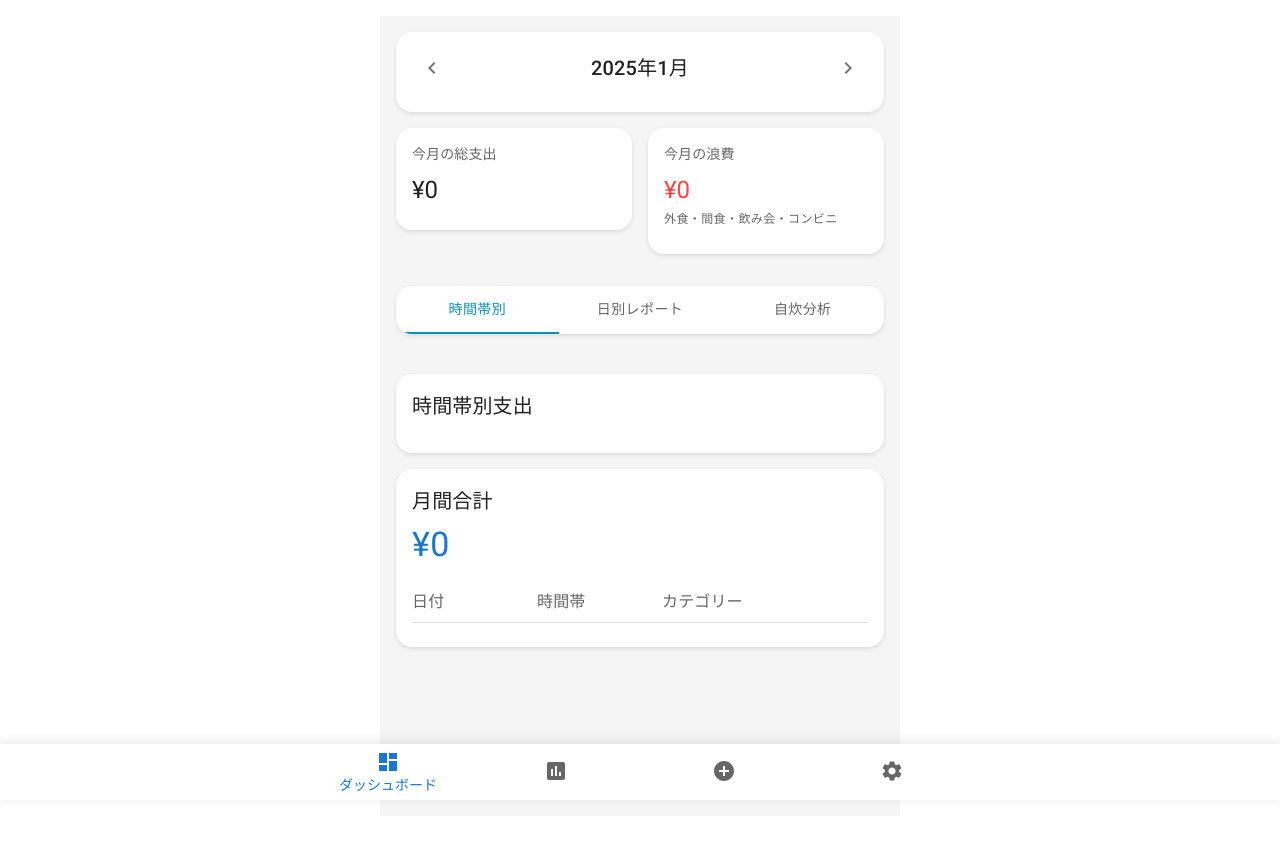
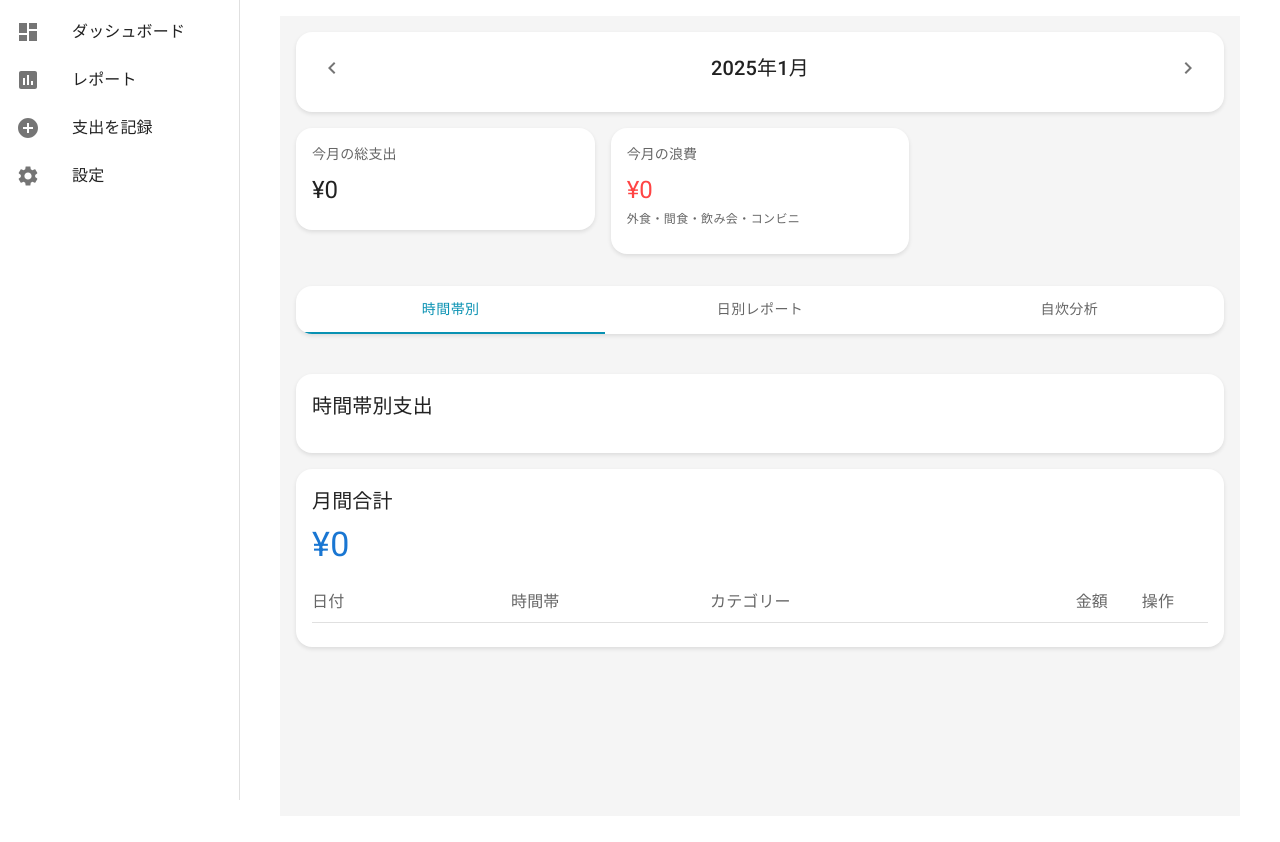
Before and after one commit to fujihira13/memoWeb, a React (Vite) app: page / in a window 1280 px wide. Shown: the top 842 px of the page. Built offline with nearby package versions, Linux system fonts and the light colour scheme.

Commit message:
スマホレイアウト

```diff
--- a/src/components/Layout.tsx
+++ b/src/components/Layout.tsx
@@ -1,22 +1,42 @@
 import { Outlet } from "react-router-dom";
 import { Navigation } from "./Navigation";
-import { Box, Container } from "@mui/material";
+import { Box, Container, useTheme, useMediaQuery } from "@mui/material";
 import styled from "@emotion/styled";
 
 const MainContent = styled(Box)`
   padding: 16px;
-  padding-bottom: 72px; // ナビゲーションバーの高さ + 余白
+  padding-bottom: 72px;
+`;
+
+const SideNavigation = styled(Box)`
+  width: 240px;
+  position: fixed;
+  left: 0;
+  top: 0;
+  height: 100vh;
+  border-right: 1px solid #e0e0e0;
+  background-color: #ffffff;
 `;
 
 export const Layout = () => {
+  const theme = useTheme();
+  const isDesktop = useMediaQuery(theme.breakpoints.up("md"));
+
   return (
-    <>
-      <Container maxWidth="sm">
-        <MainContent>
-          <Outlet />
-        </MainContent>
-      </Container>
-      <Navigation />
-    </>
+    <Box display="flex">
+      {isDesktop && (
+        <SideNavigation>
+          <Navigation orientation="vertical" />
+        </SideNavigation>
+      )}
+      <Box flex={1} marginLeft={isDesktop ? "240px" : 0}>
+        <Container maxWidth={isDesktop ? "lg" : "sm"}>
+          <MainContent>
+            <Outlet />
+          </MainContent>
+        </Container>
+      </Box>
+      {!isDesktop && <Navigation orientation="horizontal" />}
+    </Box>
   );
 };
--- a/src/components/Navigation.tsx
+++ b/src/components/Navigation.tsx
@@ -1,18 +1,17 @@
 import { useNavigate, useLocation } from "react-router-dom";
-import { BottomNavigation, BottomNavigationAction } from "@mui/material";
+import {
+  Box,
+  List,
+  ListItem,
+  ListItemIcon,
+  ListItemText,
+  BottomNavigation,
+  BottomNavigationAction,
+} from "@mui/material";
 import DashboardIcon from "@mui/icons-material/Dashboard";
 import AssessmentIcon from "@mui/icons-material/Assessment";
 import AddCircleIcon from "@mui/icons-material/AddCircle";
 import SettingsIcon from "@mui/icons-material/Settings";
-import styled from "@emotion/styled";
-
-const StyledBottomNavigation = styled(BottomNavigation)`
-  position: fixed;
-  bottom: 0;
-  left: 0;
-  right: 0;
-  box-shadow: 0 -2px 10px rgba(0, 0, 0, 0.1);
-`;
 
 const navItems = [
   { path: "/", label: "ダッシュボード", icon: <DashboardIcon /> },
@@ -21,14 +20,43 @@ const navItems = [
   { path: "/settings", label: "設定", icon: <SettingsIcon /> },
 ];
 
-export const Navigation = () => {
+interface NavigationProps {
+  orientation: "horizontal" | "vertical";
+}
+
+export const Navigation = ({ orientation }: NavigationProps) => {
   const navigate = useNavigate();
   const location = useLocation();
 
+  if (orientation === "vertical") {
+    return (
+      <List>
+        {navItems.map((item) => (
+          <ListItem
+            button
+            key={item.path}
+            selected={location.pathname === item.path}
+            onClick={() => navigate(item.path)}
+          >
+            <ListItemIcon>{item.icon}</ListItemIcon>
+            <ListItemText primary={item.label} />
+          </ListItem>
+        ))}
+      </List>
+    );
+  }
+
   return (
-    <StyledBottomNavigation
+    <BottomNavigation
       value={location.pathname}
       onChange={(_, newValue) => navigate(newValue)}
+      sx={{
+        position: "fixed",
+        bottom: 0,
+        left: 0,
+        right: 0,
+        boxShadow: "0 -2px 10px rgba(0, 0, 0, 0.1)",
+      }}
     >
       {navItems.map((item) => (
         <BottomNavigationAction
@@ -38,6 +66,6 @@ export const Navigation = () => {
           icon={item.icon}
         />
       ))}
-    </StyledBottomNavigation>
+    </BottomNavigation>
   );
 };
--- a/src/components/dashboard/MonthlyExpenseList.tsx
+++ b/src/components/dashboard/MonthlyExpenseList.tsx
@@ -1,8 +1,15 @@
-import { Box, Typography, CardContent, Card, IconButton } from "@mui/material";
+import {
+  Box,
+  Typography,
+  CardContent,
+  IconButton,
+  useTheme,
+  useMediaQuery,
+} from "@mui/material";
 import EditIcon from "@mui/icons-material/Edit";
 import DeleteIcon from "@mui/icons-material/Delete";
 import { Expense } from "../../types/expense";
-import { StyledCard, ProgressBar, ProgressFill } from "./styles";
+import { StyledCard } from "./styles";
 
 interface MonthlyExpenseListProps {
   monthlyExpenses: Expense[];
@@ -21,6 +28,9 @@ export const MonthlyExpenseList = ({
   onEditClick,
   onDeleteClick,
 }: MonthlyExpenseListProps) => {
+  const theme = useTheme();
+  const isDesktop = useMediaQuery(theme.breakpoints.up("md"));
+
   return (
     <StyledCard>
       <CardContent>
@@ -31,8 +41,54 @@ export const MonthlyExpenseList = ({
           ¥{totalAmount.toLocaleString()}
         </Typography>
 
-        <Box sx={{ width: "100%", overflow: "auto" }}>
-          <Box sx={{ minWidth: 600 }}>
+        {/* モバイル表示 */}
+        {!isDesktop && (
+          <Box>
+            {monthlyExpenses.map((expense) => (
+              <Box
+                key={expense.id}
+                sx={{
+                  borderBottom: 1,
+                  borderColor: "divider",
+                  py: 2,
+                }}
+              >
+                <Box display="flex" justifyContent="space-between" mb={1}>
+                  <Typography variant="body2" color="text.secondary">
+                    {new Date(expense.date).toLocaleDateString("ja-JP")}
+                  </Typography>
+                  <Typography variant="h6">
+                    ¥{expense.amount.toLocaleString()}
+                  </Typography>
+                </Box>
+                <Box display="flex" justifyContent="space-between" mb={1}>
+                  <Typography>{timeRangeLabels[expense.mealTime]}</Typography>
+                  <Typography>{categoryLabels[expense.category]}</Typography>
+                </Box>
+                <Box display="flex" justifyContent="flex-end" gap={1}>
+                  <IconButton
+                    size="small"
+                    color="primary"
+                    onClick={() => onEditClick(expense)}
+                  >
+                    <EditIcon fontSize="small" />
+                  </IconButton>
+                  <IconButton
+                    size="small"
+                    color="error"
+                    onClick={() => onDeleteClick(expense.id)}
+                  >
+                    <DeleteIcon fontSize="small" />
+                  </IconButton>
+                </Box>
+              </Box>
+            ))}
+          </Box>
+        )}
+
+        {/* デスクトップ表示 */}
+        {isDesktop && (
+          <Box>
             <Box
               display="grid"
               gridTemplateColumns="1fr 1fr 1fr 1fr 100px"
@@ -88,7 +144,7 @@ export const MonthlyExpenseList = ({
               </Box>
             ))}
           </Box>
-        </Box>
+        )}
       </CardContent>
     </StyledCard>
   );
--- a/src/pages/Dashboard.tsx
+++ b/src/pages/Dashboard.tsx
@@ -299,7 +299,7 @@ export const Dashboard = () => {
 
       {/* サマリーカード */}
       <Grid container spacing={2} sx={{ mb: 2 }}>
-        <Grid item xs={6}>
+        <Grid item xs={12} md={6} lg={4}>
           <StyledCard>
             <CardContent>
               <Typography color="text.secondary" variant="subtitle2">
@@ -311,7 +311,7 @@ export const Dashboard = () => {
             </CardContent>
           </StyledCard>
         </Grid>
-        <Grid item xs={6}>
+        <Grid item xs={12} md={6} lg={4}>
           <StyledCard>
             <CardContent>
               <Typography color="text.secondary" variant="subtitle2">
```
